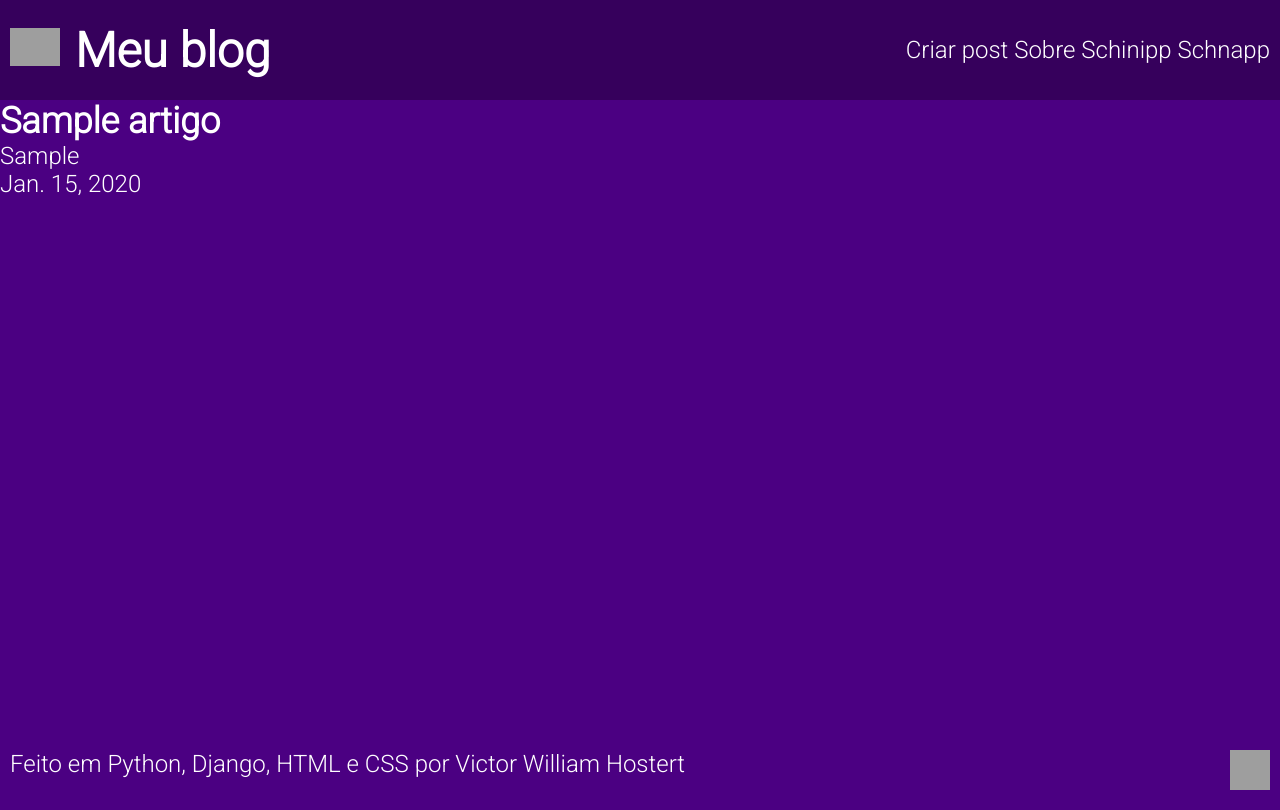
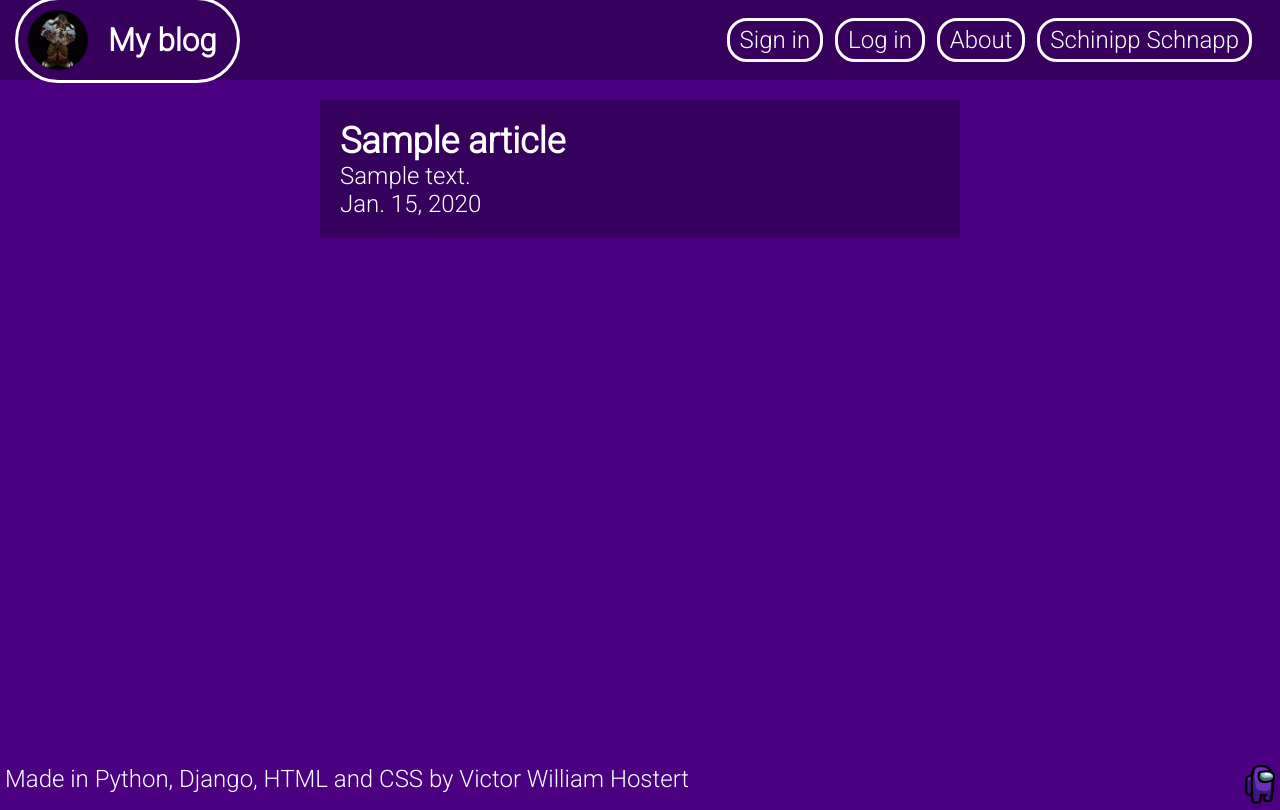
Before and after one commit to victorhostert/Django-Blog-Project, a Django app: page / in a window 1280 px wide. Run offline with Django 3.2, Linux system fonts and the light colour scheme; tables that the repository leaves empty hold one stand-in row (values such as "Sample post"); grey boxes are pictures that could not be loaded.

Commit message:
feat: Styles and Templates remodeled

```diff
--- a/assets/static/styles.css
+++ b/assets/static/styles.css
@@ -19,42 +19,58 @@ li{
     display: inline-block;
 }
 .header img{
-    max-width: 50px;
-
+    max-width: 70px;
+    border-radius: 50px;
 }
 .header{
     padding: 10px;
     display: flex;
     flex-wrap: nowrap;
     flex-direction: row;
-    height: 100px;
-    width: 100vw;
     justify-content: space-between;
     align-items: center;
     background-color: rgb(54, 0, 92);
+    height: 10vh;
+}
+.header *{
+    padding: 5px
+}
+.links li{
+    border: 3px solid white;
+    border-radius: 20px;
+    padding: 5px;
+    margin: 0 3px;
 }
 .logo{
     display: flex;
     align-items: center;
+    border: 3px solid white;
+    border-radius: 50px;
 }
 .logo h1{
     padding: 15px;
+    font-weight: bolder;
+    font-size: 1.3em;
 }
 .footer {
     display: flex;
-    height: 50px;
-    width: 100%;
     justify-content: space-between;
     align-content: center;
-    position: absolute;
-    bottom: 0;
-    margin-bottom: 10px;
-    padding: 10px;
+    height: 5vh;
+    padding: 5px;
 }
 .footer img{
-    width: 40px;
-    height: 40px;
+    max-width: 30px;
 }
-main{
-    height: calc(100% - 200px);
+.wrapper{
+    overflow: auto;
+    flex-basis: auto;
+    height: 85vh;
 }
+.article{
+    padding: 20px;
+    background-color: rgb(54, 0, 93);
+    margin: 20px auto;
+    width: 50%;
+    overflow: hidden;
+}
--- a/assets/templates/base.html
+++ b/assets/templates/base.html
@@ -7,20 +7,23 @@
     <meta http-equiv="X-UA-Compatible" content="IE=edge">
     <meta name="viewport" content="width=device-width, initial-scale=1.0">
     <link rel="stylesheet" href="{% static 'styles.css' %}">
-    <title>{% block 'titulo' %}{% endblock 'titulo' %}</title>
+    <title>{% block 'title' %}{% endblock 'title' %}</title>
 </head>
 <body>
     <header>
         <div class="header">
-            <div class="logo">
-                <a href="{% url 'blog:home' %}"><img src="https://c.tenor.com/zc-2K6hzygAAAAAC/tauren-wow.gif" alt="tauren-dançante"></a>
-                <a href="{% url 'blog:home' %}"><h1>Meu blog</h1></a>
-            </div>
+            <a href="{% url 'blog:home' %}">
+                <div class="logo">
+                    <img src="{% static 'logo.gif' %}" alt="tauren-dançante">
+                    <h1>My blog</h1>
+                </div>
+            </a>
             <div class="links">
                 <nav>
                     <ul>
-                        <li><a href="#">Criar post</a></li>
-                        <li><a href="#">Sobre</a></li>
+                        <li><a href="#">Sign in</a></li>
+                        <li><a href="#">Log in</a></li>
+                        <li><a href="{% url 'blog:about' %}">About</a></li>
                         <li><a href="https://www.youtube.com/watch?v=P3ynj6w2tII">Schinipp Schnapp</a></li>
                     </ul>
                 </nav>
@@ -29,15 +32,15 @@
     </header>
     <main>
         <div class="wrapper">
-            {% block 'conteudo' %}
-            {% endblock 'conteudo' %}
+            {% block 'content' %}
+            {% endblock 'content' %}
         </div>
     </main>
     <div class="footer">
         <footer>
-            <p>Feito em Python, Django, HTML e CSS por Victor William Hostert</p>
+            <p>Made in Python, Django, HTML and CSS by Victor William Hostert</p>
         </footer>
-        <img src="https://www.imagenspng.com.br/wp-content/uploads/2020/10/among-us-purple-png-01.png" alt="logo">
+        <a href="https://www.youtube.com/watch?v=grd-K33tOSM"><img src="{% static 'footer.png' %}" alt="sus"></a>
     </div>
 </body>
 </html>
--- a/assets/templates/index.html
+++ b/assets/templates/index.html
@@ -1,17 +1,16 @@
 {% extends 'base.html' %}
 
-{% block 'titulo' %}
-Meu blog
+{% block 'title' %}
+My blog
 {% endblock %}
 
-{% block 'conteudo' %}
-    {% for artigo in artigos %}
-        <div class="artigo">
+{% block 'content' %}
+    {% for article in artigos %}
+        <div class="article">
 
-            <!-- details não está funcionando -->
-            <h2><a href="{% url 'blog:post' slug=artigo.slug %}">{{artigo.titulo}}</a></h2>
-            <p>{{artigo.snippet}}</p>
-            <p>{{artigo.data}}</p>
+            <h2><a href="{% url 'blog:post' slug=article.slug %}">{{article.title}}</a></h2>
+            <p>{{article.snippet}}</p>
+            <p>{{article.date}}</p>
         </div>
     {% endfor %}
 {% endblock %}
--- a/blog/admin.py
+++ b/blog/admin.py
@@ -1,4 +1,4 @@
 from django.contrib import admin
-from .models import Artigo
+from .models import Article
 
-admin.site.register(Artigo)
+admin.site.register(Article)
--- a/blog/assets/templates/blog/about.html
+++ b/blog/assets/templates/blog/about.html
@@ -1,10 +1,10 @@
 {% extends 'base.html' %}
 
-{% block 'titulo' %}
+{% block 'title' %}
 Sobre
 {% endblock %}
 
-{% block 'conteudo' %}
+{% block 'content' %}
 <p>Lorem ipsum dolor sit amet consectetur adipisicing elit. Atque, nulla cum. Fugiat quo ipsum deleniti qui, sapiente, hic expedita provident laboriosam doloribus saepe quisquam eaque quod! Adipisci fuga enim corrupti?</p>
 <img src="https://c.tenor.com/zc-2K6hzygAAAAAC/tauren-wow.gif" alt="tauren-dançante">
 {% endblock %}
--- a/blog/models.py
+++ b/blog/models.py
@@ -1,18 +1,18 @@
 from django.db import models
 
-class Artigo(models.Model):
-    titulo = models.CharField(max_length=100)
+class Article(models.Model):
+    title = models.CharField(max_length=100)
     slug = models.SlugField()
-    conteudo = models.TextField()
-    data = models.DateField(auto_now_add=True)
-    #TODO:add thumb e author depois
+    content = models.TextField()
+    date = models.DateField(auto_now_add=True)
+
+    #TODO:add author later
 
     def __str__(self) -> str:
-        return self.titulo
+        return self.title
 
-    #template filters
     def snippet(self):
-        if len(self.conteudo) > 50:
-            return self.conteudo[:50] + "..."
+        if len(self.content) > 50:
+            return self.content[:50] + "..."
         else:
-            return self.conteudo
+            return self.content
--- a/blog/urls.py
+++ b/blog/urls.py
@@ -1,6 +1,11 @@
 from django.urls import path
+
+from meusite.settings import MEDIA_ROOT, MEDIA_URL
 from . import views
 from django.contrib.staticfiles.urls import staticfiles_urlpatterns
+from django.conf.urls.static import static
+from django.conf import settings
+
 
 app_name = 'blog'
 urlpatterns = [
@@ -10,3 +15,4 @@ urlpatterns = [
 ]
 
 urlpatterns += staticfiles_urlpatterns()
+urlpatterns += static(settings.MEDIA_URL, document_root=settings.MEDIA_ROOT)
--- a/blog/views.py
+++ b/blog/views.py
@@ -1,17 +1,17 @@
 from django.shortcuts import render
-from .models import Artigo
+from .models import Article
 
 def home(request):
-    artigos = Artigo.objects.all().order_by('data')
+    artigos = Article.objects.all().order_by('date')
     return render(request, 'index.html', {'artigos': artigos})
 
 def blog(request):
-    artigos = Artigo.objects.all().order_by('data')
+    artigos = Article.objects.all().order_by('date')
     return render(request, 'blog/blog.html', {'artigos': artigos})
 
 def about(request):
     return render(request, 'blog/about.html')
 
 def post(request, slug):
-    artigo = Artigo.objects.get(slug=slug)
-    return render(request, 'blog/post.html', {'artigo': artigo})
+    article = Article.objects.get(slug=slug)
+    return render(request, 'blog/post.html', {'article': article})
--- a/meusite/urls.py
+++ b/meusite/urls.py
@@ -3,5 +3,5 @@ from django.urls import path, include
 
 urlpatterns = [
     path('admin/', admin.site.urls),
-    path('', include('blog.urls'))
+    path('', include('blog.urls')),
 ]
```
Also changed, not shown: blog/assets/templates/blog/blog.html (deleted, +0 -9 lines), blog/assets/templates/blog/post.html (+9 -7 lines), meusite/settings.py (+4 -12 lines), assets/static/footer.png (added), assets/static/logo.gif (added), blog/migrations/0001_initial.py, blog/migrations/0002_auto_20211123_1001.py (added), 1 other file.
